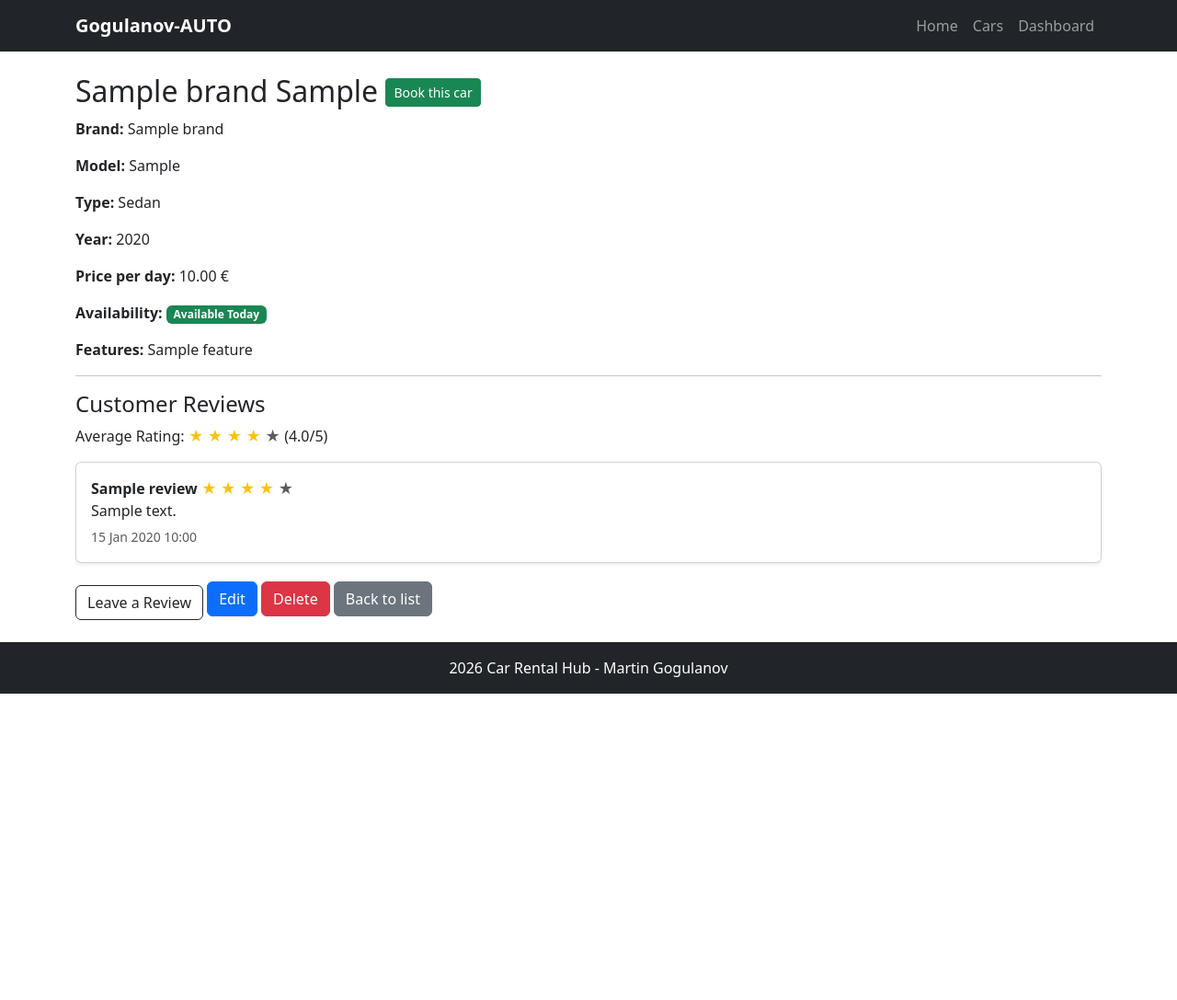
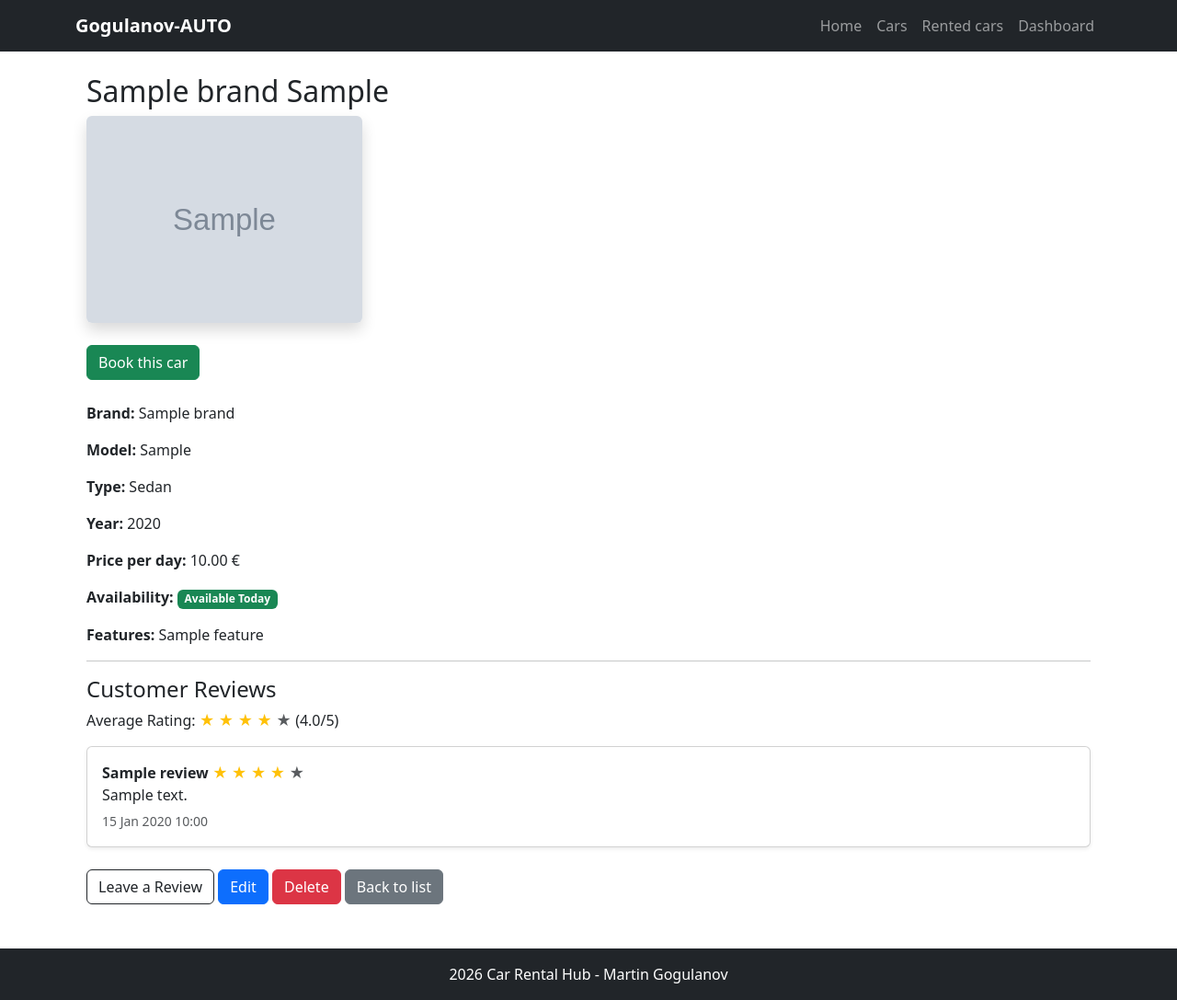
Before and after one commit to MonsterGuti/Car-Rental-Hub, a Django app: page /cars/1/ in a window 1280 px wide. Shown: the whole page at 92% size. Before the commit the page ends 754 px from the top, so only its background shows below. Run offline with Django 5.2, Linux system fonts and the light colour scheme; tables that the repository leaves empty hold one stand-in row (values such as "Sample post"); grey boxes marked "Sample" are stand-in pictures.

Commit message:
Fixed car detail template.

```diff
--- a/static/css/base.css
+++ b/static/css/base.css
@@ -1,8 +1,7 @@
 .car-image {
+    max-width: 300px;
     width: 100%;
-    max-width: 400px;
-    height: 250px;
-    object-fit: cover;
-    display: block;
-    margin-bottom: 1rem;
+    height: auto;
+    object-fit: contain;
+    border-radius: 8px;
 }
--- a/templates/base.html
+++ b/templates/base.html
@@ -24,7 +24,11 @@
                     <a class="nav-link" href="{% url 'common:home' %}">Home</a>
                 </li>
                 <li>
-                    <a class="nav-link" href="{% url 'cars:car-list' %}">Cars</a></li>
+                    <a class="nav-link" href="{% url 'cars:car-list' %}">Cars</a>
+                </li>
+                <li>
+                    <a class="nav-link" href="{% url 'rentals:list' %}">Rented cars</a>
+                </li>
                 <li class="nav-item">
                     <a class="nav-link" href="{% url 'common:dashboard' %}">Dashboard</a>
                 </li>
--- a/templates/cars/car-detail.html
+++ b/templates/cars/car-detail.html
@@ -3,16 +3,28 @@
 {% load static %}
 
 {% block content %}
-    <h2>{{ brand_name }} {{ model_name }} {% if car.is_available_now %}
-        <a href="{% url 'rentals:create' %}?car={{ car.pk }}" class="btn btn-success btn-sm mb-1">
+    <div class="container mt-4">
+        <h2>{{ brand_name }} {{ model_name }}</h2>
+
+        {% if car.image %}
+            <div class="car-image-container mb-4">
+                <img src="{{ car.image.url }}" alt="{{ car.model }}" class="img-fluid rounded shadow" style="max-width: 300px; height: auto;">
+            </div>
+        {% endif %}
+
+        <div class="mb-4">
+            {% if car.is_available_now %}
+                <a href="{% url 'rentals:create' %}?car={{ car.pk }}" class="btn btn-success">
                     Book this car
                 </a>
             {% else %}
-        <button class="btn btn-secondary btn-sm mb-1" disabled>
+                <button class="btn btn-secondary" disabled>
                     Currently Rented
                 </button>
-    {% endif %}</h2>
+            {% endif %}
+        </div>
 
+        <div class="car-details">
             <p><strong>Brand:</strong> {{ brand_name }}</p>
             <p><strong>Model:</strong> {{ model_name }}</p>
             <p><strong>Type:</strong> {{ car.get_car_type_display }}</p>
@@ -26,9 +38,11 @@
                 {% endif %}
             </p>
             <p><strong>Features:</strong> {{ features_list }}</p>
+        </div>
+
         <hr>
+
         <h4>Customer Reviews</h4>
-
         {% if average_rating %}
             <p>
                 Average Rating:
@@ -48,7 +62,6 @@
                 <div class="card mb-3 shadow-sm">
                     <div class="card-body">
                         <strong>{{ review.customer_name }}</strong>
-
                         {% for i in "12345" %}
                             {% if forloop.counter <= review.rating %}
                                 <span class="text-warning">&#9733;</span>
@@ -56,7 +69,6 @@
                                 <span class="text-muted">&#9733;</span>
                             {% endif %}
                         {% endfor %}
-
                         <p class="mb-1">{{ review.content }}</p>
                         <small class="text-muted">{{ review.created_at|date:"d M Y H:i" }}</small>
                     </div>
@@ -66,10 +78,11 @@
             <p>No reviews yet.</p>
         {% endif %}
 
-    <a href="{% url 'common:add-review' pk=car.pk %}" class="btn btn-outline-dark mt-2">
-        Leave a Review
-    </a>
+        <div class="mt-4 mb-5">
+            <a href="{% url 'common:add-review' pk=car.pk %}" class="btn btn-outline-dark">Leave a Review</a>
             <a href="{% url 'cars:car-update' car.pk %}" class="btn btn-primary">Edit</a>
             <a href="{% url 'cars:car-delete' car.pk %}" class="btn btn-danger">Delete</a>
             <a href="{% url 'cars:car-list' %}" class="btn btn-secondary">Back to list</a>
+        </div>
+    </div>
 {% endblock %}
--- a/templates/cars/car-list.html
+++ b/templates/cars/car-list.html
@@ -24,7 +24,7 @@
         {% for car in cars %}
             <div class="col-md-4 mb-4">
                 <div class="card h-100">
-                    <img src="{{ car.image.url }}" alt="{{ car.model }}" class="img-fluid mb-3">
+                    <img src="{{ car.image.url }}" alt="{{ car.model }}" class="car-image mb-3">
                     <div class="card-body">
                         <h5 class="card-title">{{ car.brand.name }} {{ car.model }}</h5>
                         <p>Year: {{ car.year }}</p>
@@ -78,6 +78,7 @@
                     <li class="page-item">
                         <a class="page-link"
                            href="?page=
+
                                    {{ page_obj.previous_page_number }}{% if querystring %}&{{ querystring }}{% endif %}">Previous</a>
                     </li>
                 {% endif %}
```
Also changed, not shown: media/car_images/635133944_901882252444088_1110601554768279212_n.jpg (added), media/car_images/Screenshot_2026-02-23_161135.png (added), media/car_images/no-image.webp (deleted). Lines whose indentation alone changed are shown as unchanged.
